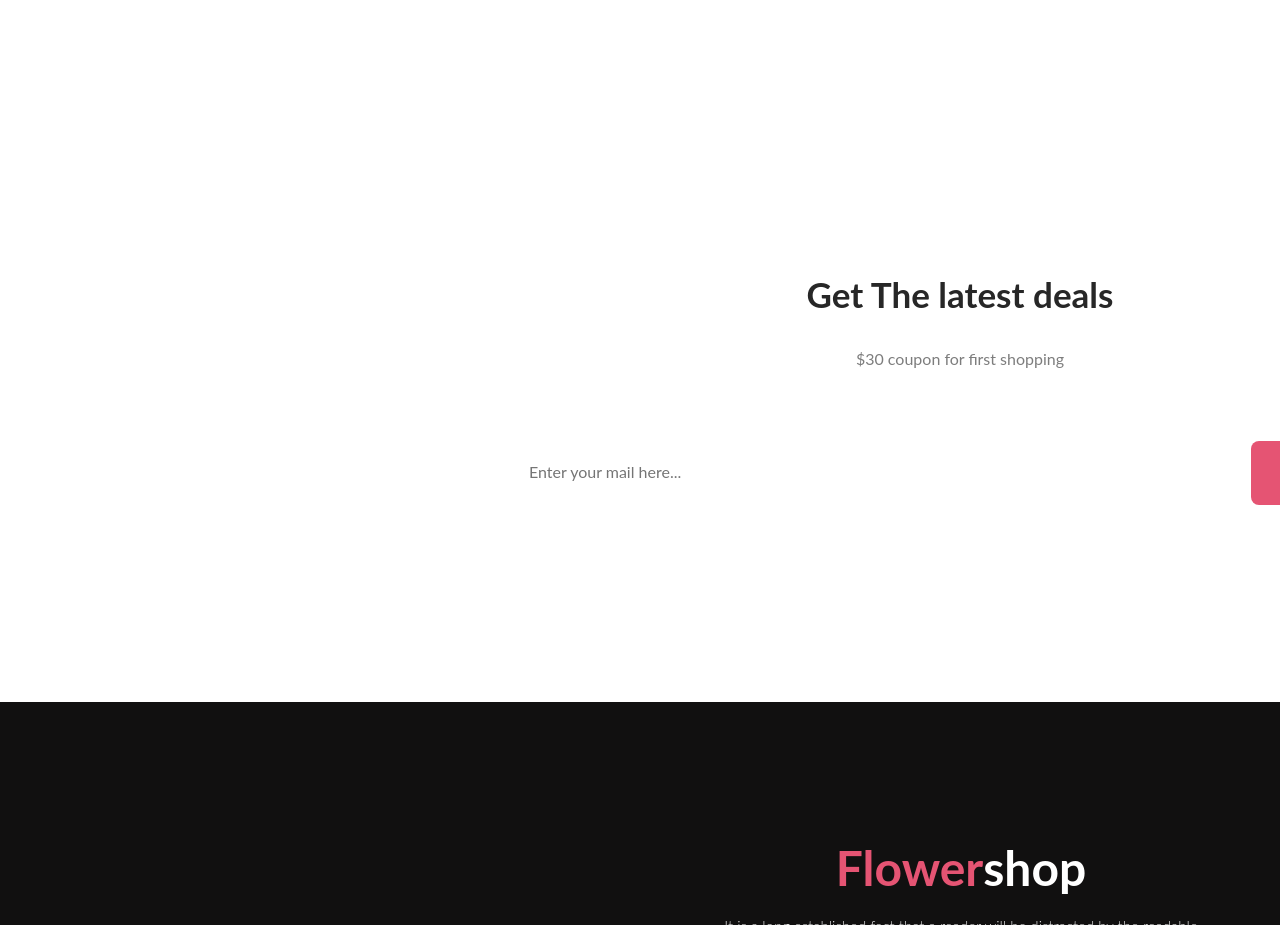
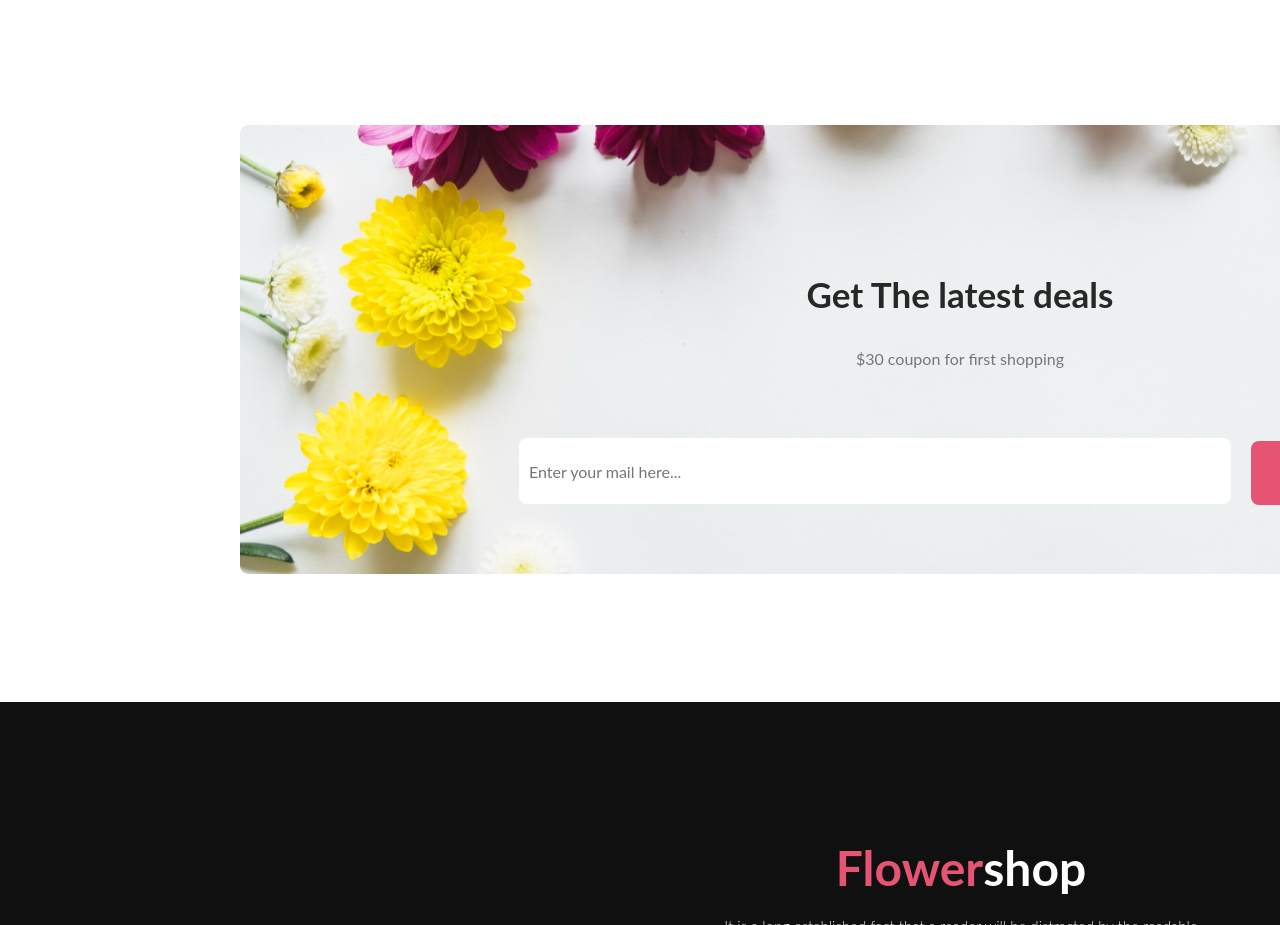
Before and after one commit to nirjhar700/flower, a plain HTML site: page index.html in a window 1280 px wide. Shown: the part 3220-4145 px from the top of the page. Drawn offline with Linux system fonts and the light colour scheme; the site is published under a folder, as on GitHub Pages, so addresses that start at the root find nothing.

Commit message:
last commit

```diff
--- a/style/flower.css
+++ b/style/flower.css
@@ -259,7 +259,7 @@ body {
 
 /* section4 */
 .subscribe-container {
-  background-image: url('/Flower/Rectangle9.png');
+  background-image: url('../Flower/Rectangle9.png');
   background-position: center;
   background-size: cover;
   background-repeat: no-repeat;
```
